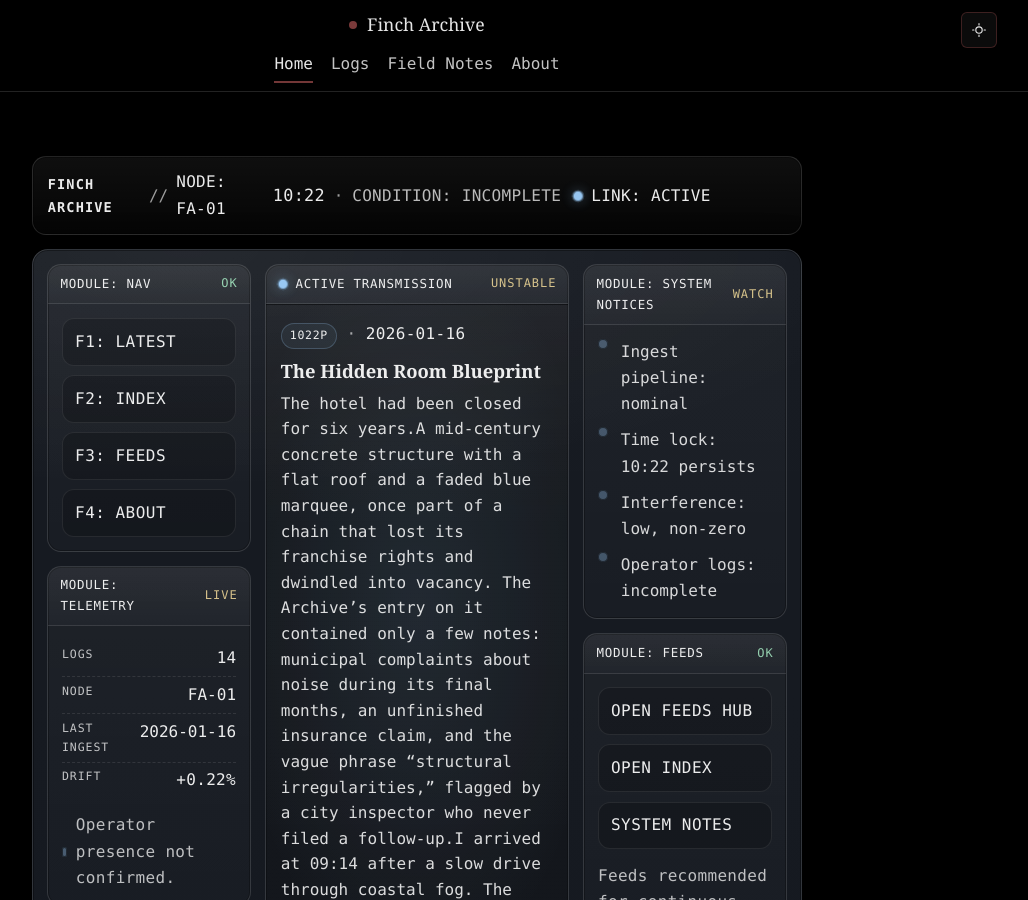
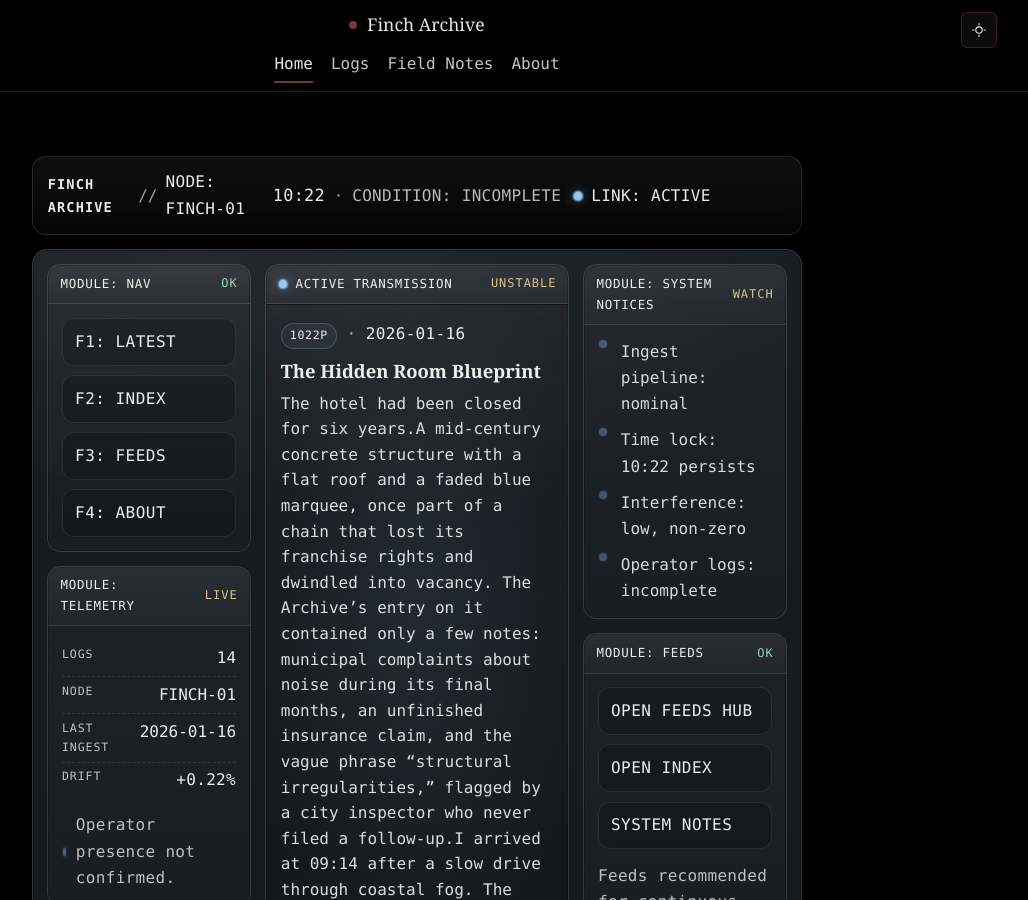
Before and after one commit to HallowayFinch/fincharchive.com, a Jekyll site: the page built from index.html, in a window 1280 px wide and 900 px high. Shown: the whole window, without its empty margins (223-1251 px from the left). Built offline with Jekyll 4.4.1, drawn with Linux system fonts in a browser that asks for light colours.

Commit message:
Change NODE identifier from FA-01 to FINCH-01

```diff
--- a/index.html
+++ b/index.html
@@ -19,7 +20,7 @@ hero_h: 900
     <div class="finch-rail__left">
       <span class="finch-label">FINCH ARCHIVE</span>
       <span class="finch-sep" aria-hidden="true">//</span>
-      <span class="finch-mono">NODE: FA-01</span>
+      <span class="finch-mono">NODE: FINCH-01</span>
     </div>
 
     <div class="finch-rail__center" aria-label="System clock">
@@ -66,7 +67,7 @@ hero_h: 900
             </div>
             <div class="finch-kv__row" role="listitem">
               <dt>NODE</dt>
-              <dd>FA-01</dd>
+              <dd>FINCH-01</dd>
             </div>
             {%- if feat and feat.date -%}
             <div class="finch-kv__row" role="listitem">
```
Also changed, not shown: other parts of index.html (+1 -0 lines).
